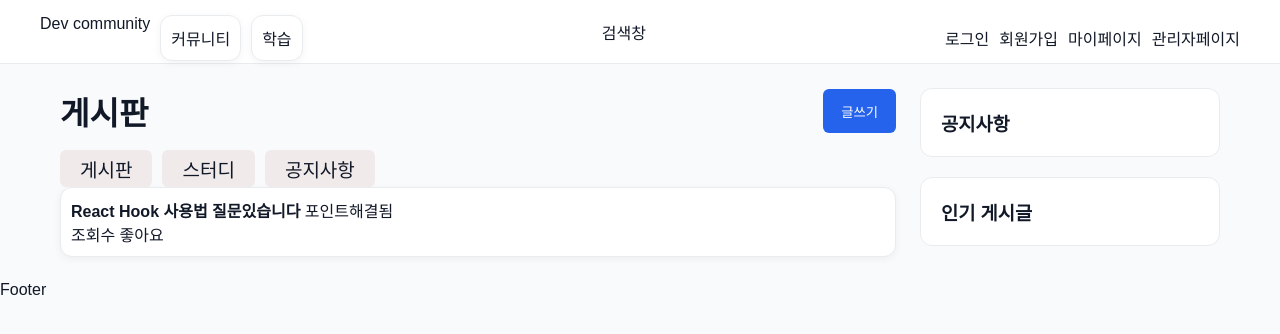
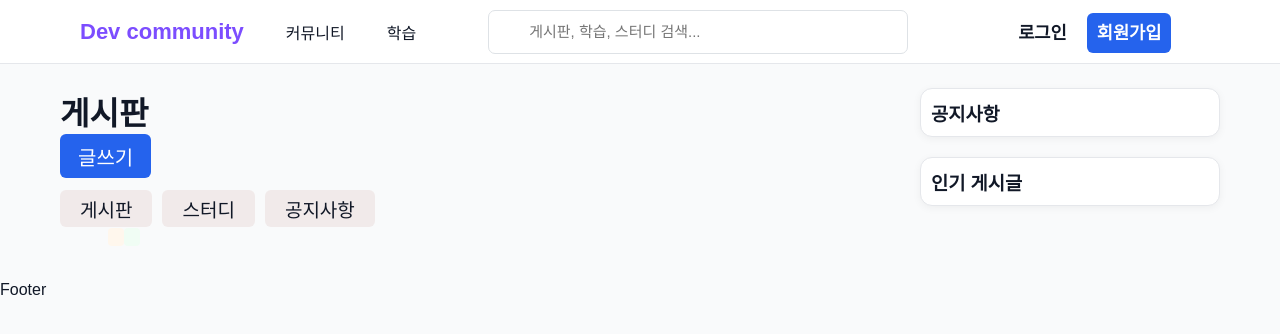
Before and after one commit to 2026ICTClass3Team2/FP_Front, a React (Vite) app: page / in a window 1280 px wide. Shown: the top 334 px of the page. Built offline with nearby package versions, Linux system fonts and the light colour scheme.

Commit message:
test: branch test

```diff
--- a/src/Admin.css
+++ b/src/Admin.css
@@ -0,0 +1,6 @@
+.admin-monitoring-btn {
+    /* 모니터링 아이콘 */ }
+.report-list {
+    /* 신고 목록 테이블 */ }
+.report-list button.approve { background:#22c55e; }
+.report-list button.reject { background:#ef4444; }
--- a/src/App.css
+++ b/src/App.css
@@ -12,15 +12,135 @@
   height: 64px;
   background-color: var(--bg-white);
   border-bottom: 1px solid var(--border);
+  top: 0;
+  z-index:100;
+  width: 100%;
+}
+
+.header-inner{
+   max-width: var(--max-width);
+  margin: 0 auto;
+  height: 100%;
   display: flex;
   align-items: center;
-  justify-content: space-between;
+  padding: 0 10px;
+  box-sizing: border-box;
+  }
+
+
+/*커뮤니티 이름, 메뉴*/
+.header-left{
+    display: flex;
+    align-items: center;
+    gap: 40px;
+    padding: 10px 30px;
+  }
+
+.logo{
+    font-size: 22px;
+    font-weight: 700;
+    color: var(--primary);
+    text-decoration: none;
+  }
+
+.nav-menu{
+  display: flex;
+  list-style: none;
+  gap: 18px;
+}
+
+.nav-menu li a{
+  font-size: 16px;
+  font-weight: 500;
+  color: var(--text-main);
+  text-decoration: none;
+  padding: 8px 12px;
+  border-radius: 6px;
+  transition: all 0.2s;
+}
+
+.nav-menu li a:hover{
+  background-color: var(--primary-light);
+  color: var(--primary);
+}
+
+/*검색창*/
+.header-search{
+  flex: 1;
+  max-width: 420px;
+  margin: 0 60px;
+}
+
+
+.search-input{
+  width: 100%;
+  height: 44px;
   padding: 0 40px;
-  position: sticky;
-  top: 0;
-  z-index:100;
+  border: 1px solid var(--border-medium);
+  border-radius: 7px;
+  font-size: 15px;
+  outline: none;
+  transition: all 0.2s;
+}
 
-  }
+.search-input:focus {
+  border-color: var(--primary);
+  box-shadow: 0 0 0 3px rgba(124, 77, 255, 0.1);
+}
+
+/* 오른쪽 인증 메뉴 */
+.header-right {
+  display: flex;
+  /* align-items: center; */
+
+}
+
+/* 로그인 전 - 로그인 / 회원가입 버튼 */
+.auth-buttons {
+  padding: 10px 40px;
+  font-size: 1.1em;
+  gap: 12px;
+  font-weight: 600;
+  white-space: nowrap;
+
+  transition: all 0.2s ease;
+  text-decoration: none;
+}
+
+
+
+.login-btn {
+  background-color: var(--bg-white);
+  color: var(--text-main);
+  border-radius: 6px;
+  padding: 10px;
+
+
+
+}
+
+.login-btn:hover {
+  background-color: var(--primary-light);
+  border-color: #9ca3af;
+  color: var(--text-main);
+}
+
+.signup-btn {
+
+  background-color: var(--brand-write);
+  color:var(--text-white);
+  border-radius: 6px;
+  padding: 10px;
+  margin: 10px;
+
+
+}
+
+.signup-btn:hover {
+  background-color: var(--brand-write-hover);
+}
+
+
 
   /*관리와 유저 헤드*/
 .header-user .admin-only {
@@ -45,20 +165,7 @@
 
 .main-content{
   flex: 3;
-  min-width: 0;
 }
-
-
-.card {
-  background-color: var(--bg-card);
-  border: 1px solid var(--border);
-  border-radius: 12px;
-  padding: 10px;
-  box-shadow: 0 2px 8px rgba(0, 0, 0, 0.05);
-}
-
-
-
 
 /*사이드바*/
 .sidebar{
@@ -68,21 +175,115 @@
   flex-direction: column;
   gap: 20px;
 }
-.sidebar-card {
-  background-color: var(--bg-white);
+
+
+.card, .sidebar-card {
+  background-color: var(--bg-card);
+  border: 1px solid var(--border);
   border-radius: 12px;
-  padding: 20px;
-  border: 1px solid var(--border);
+  padding: 10px;
+  box-shadow: 0 2px 8px rgba(0, 0, 0, 0.05);
+}
+
+
+/* 메인페이지 게시판, 공지사항, 스터디 탭*/
+.tap-group {
+  display: flex;
+  gap: 10px;
+  margin-top: 12px;
+}
+
+.tap {
+  background-color: var(--brand-color);
+  padding: 5px 20px;
+  border-radius: 6px;
+  color: var(--text-main);
+  font-size: 19px;
+}
+
+.tap.active, .tap:hover{
+  background-color: var(--brand-hover);
+  color: var(--text-white);
+}
+
+
+
+.post-item{
+  margin: 24px;
+}
+.post-header{
+  display: flex;
+  align-items: center;
+  gap: 10px;
+  margin-bottom: 8px;
+}
+
+.point-badge {
+  background-color: #fff7ed;
+  color: #f97316;
+  padding: 2px 8px;
+  border-radius: 4px;
+  font-size: 12px;
+  font-weight: bold;
+}
+
+.status-badge {
+  background-color: #f0fdf4;
+  color: #22c55e;
+  padding: 2px 8px;
+  border-radius: 4px;
+  font-size: 12px;
+  margin-left: auto;
+}
+
+/*사이드바 공지사항*/
+.notice-item {
+  margin-bottom: 16px;
+}
+
+.notice-item .date{
+  font-size: 13px;
+  color: var(test-sub);
+}
+
+/*사이드바 인기글*/
+
+.popular-post-item{
+  display: flex;
+  flex-direction: column;
+  gap:8px;
+  margin-bottom: 20px;
+}
+.popular-post-item .tags {
+  display: flex;
+  gap: 6px;
+}
+.popular-post-item .tags span{
+  background:#e0f2fe;
+  color: #0369a1;;
+  padding: 2px,8px;
+  border-radius: 9999px;
+  font-size: 12px;
+}
+
+.post-footer{
+  display: flex;
+  gap: 16px;
+  margin-top: 12px;
+  font-size: 14px;
+  color: var(--text-sub);
+}
+.post-footer span {
+  display: flex;
+  align-items: center;
+  gap:6px;
 }
 
 
 
 
 
-
-
-
-/*기타 버튼*/
+/*글쓰기 버튼*/
 .write-btn {
   display: flex;
 
@@ -93,6 +294,7 @@
   gap: 6px;
   padding: 11px 18px;
   height: 44px;
+  font-size: 20px;
 
   background-color: var(--brand-write);
   color: var(--text-white);
@@ -101,40 +303,45 @@
 background-color: var(--brand-write-hover);
 }
 
+.chatbot-btn {
+  position:fixed; bottom:30px; right:30px; width:60px; height:60px;
+  background:var(--primary); color:white; border-radius:50%;
+  display:flex; align-items:center; justify-content:center;
+  box-shadow:0 4px 20px rgba(124,77,255,0.4); z-index:1000;
+  font-size:28px;
+}
 
 
 
 
-.main-text{
-  display: flex;
-  align-items: center;
-  justify-content: space-between;
-  margin-bottom: 16px;
-
+/*풋터*/
+.footer {
+  background-color: #f8fafc;
+  padding: 32px 40px;
+  margin-top: auto;           /* app-container가 flex일 때 아래로 붙음 */
+  border-top: 1px solid var(--border);
+  color: var(--text-sub);
+  font-size: 14px;
 }
 
-
-/* 메인페이지 게시판, 공지사항, 스터디*/
-.tag-group {
+.footer-content {
+  max-width: 1200px;
+  margin: 0 auto;
   display: flex;
-  gap: 10px;
-  margin-top: 12px;
+  justify-content: space-between;
+  align-items: center;
 }
 
-.tag {
-  background-color: var(--brand-color);
-  padding: 5px 20px;
-  border-radius: 6px;
-  color: var(--text-main);
-  font-size: 19px;
+.footer-links {
+  display: flex;
+  gap: 20px;
 }
 
-.tag:hover{
-  background-color: var(--brand-hover);
-  color: var(--text-white);
+.footer-links a {
+  color: var(--text-sub);
+  text-decoration: none;
 }
 
-/*기슬 태그*/
-.tags-grup{
-
+.footer-links a:hover {
+  color: var(--text-main);
 }
--- a/src/components/Header.jsx
+++ b/src/components/Header.jsx
@@ -3,24 +3,33 @@ import { Link } from 'react-router-dom'
 
 const Header = () => {
   return (
-    <div className="header">
-      <ul className= "tag-group">
-        <li><Link to="/">Dev community</Link></li>
-        <li className='card'><Link to="/board">커뮤니티</Link></li>
-        <li className='card'><Link to="/study">학습</Link></li>
+    <header className="header">
+      <div className='header-inner'>
+        <div className= "header-left">
+          <Link to="/" className="logo">Dev community</Link>
+        </div>
 
-      </ul>
-        <div>검색창</div>
+          <nav>
+            <ul className='nav-menu'>
+              <li><Link to="/">커뮤니티</Link></li>
+              <li><Link to="/study">학습</Link></li>
+            </ul>
+          </nav>
 
+          <div className='header-search'>
+            <input type="text" placeholder="게시판, 학습, 스터디 검색..." className='search-input'/>
+            </div>
 
-    <ul className='tag-group'>
-        <li><Link>로그인</Link></li>
-        <li><Link>회원가입</Link></li>
-      <li><Link to="/mypage">마이페이지</Link></li>
-        <li><Link to="/admin">관리자페이지</Link></li>
-    </ul>
-
-    </div>
+          <div className='header-right'>
+            <div className='auth-buttons'>
+                <Link to="/login" className='login-btn'>로그인</Link>
+                <Link to="/" className='signup-btn'>회원가입</Link>
+              {/* <li><Link to="/mypage">마이페이지</Link></li>
+                <li><Link to="/admin">관리자페이지</Link></li> */}
+            </div>
+          </div>
+        </div>
+    </header>
   )
 }
 
--- a/src/index.css
+++ b/src/index.css
@@ -21,7 +21,7 @@
   --bg-white: #ffffff;
   --text-dark: #2d2d2d;
   --text-sub: #6c757d;
-  --border: #e9ecef;
+  --border: #e5e7eb;
 
   /*글자색*/
   --text-main:#111827; /*아주 진한 제목/ 본문*/
@@ -39,6 +39,9 @@
 
     /*레이아웃 사이즈*/
   --max-width: 1200px;
+
+
+/*인기 게시판 컬러*/
 
 
 }
--- a/src/pages/Main.jsx
+++ b/src/pages/Main.jsx
@@ -8,24 +8,24 @@ const Main = () => {
         <button className="write-btn">글쓰기</button>
       </div>
 
-      <div className="tag-group">
-          <button type='button' className="tag">게시판</button>
-          <button type='button' className="tag">스터디</button>
-          <button type='button' className="tag">공지사항</button>
+      <div className="tap-group">
+          <button type='button' className="tap">게시판</button>
+          <button type='button' className="tap">스터디</button>
+          <button type='button' className="tap">공지사항</button>
 
       </div>
 
 
-            <article className="card post-item">
-          <div className="post-header">
-              <strong className="post-item">React Hook 사용법 질문있습니다</strong>
-              <span className="point-badge"> 포인트</span>
-              <span className="status-badge">해결됨</span>
+            <article className="">
+          <div className="">
+              <strong className="post-item"></strong>
+              <span className="point-badge"> </span>
+              <span className="status-badge"></span>
           </div>
 
           <div className="post-footer">
-             <span>조회수 </span>
-             <span>좋아요 </span>
+             <span> </span>
+             <span> </span>
           </div>
       </article>
     </div>
```
Also changed, not shown: src/Modal.css (+28 -0 lines).
